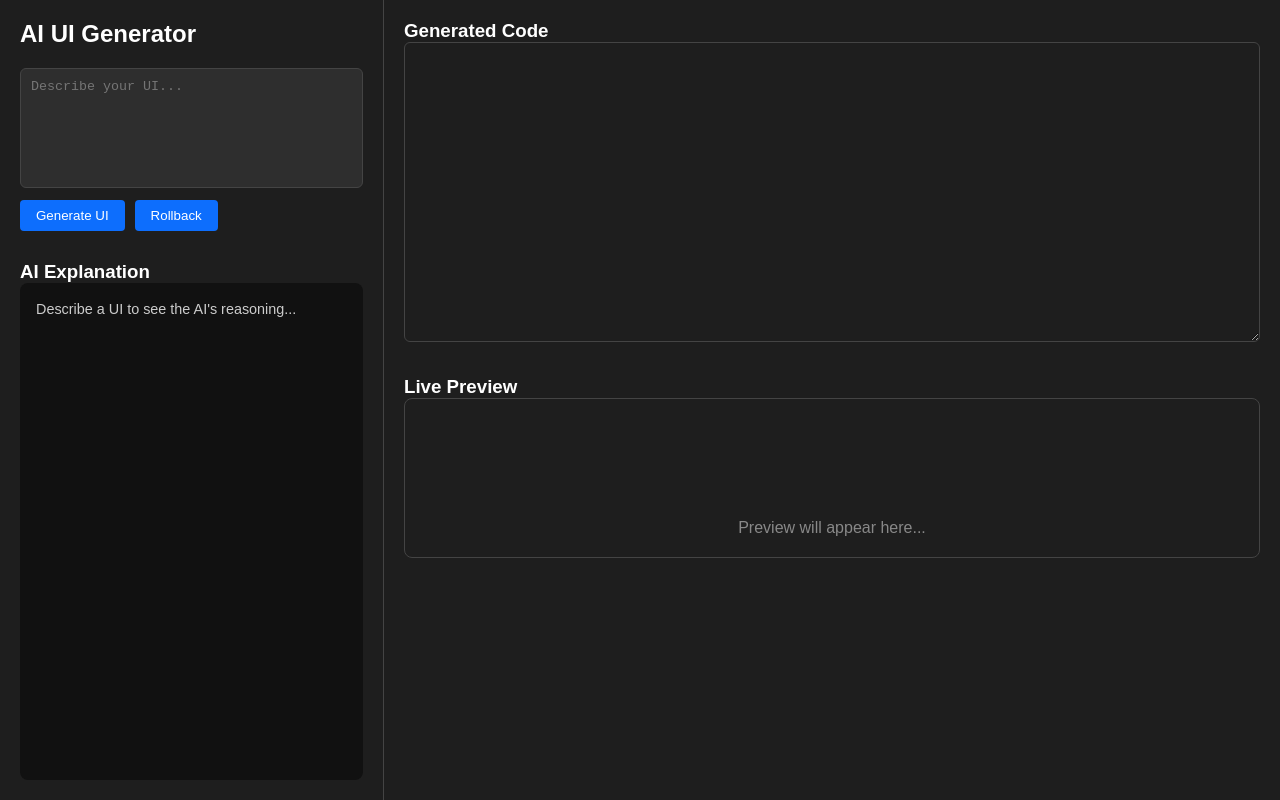
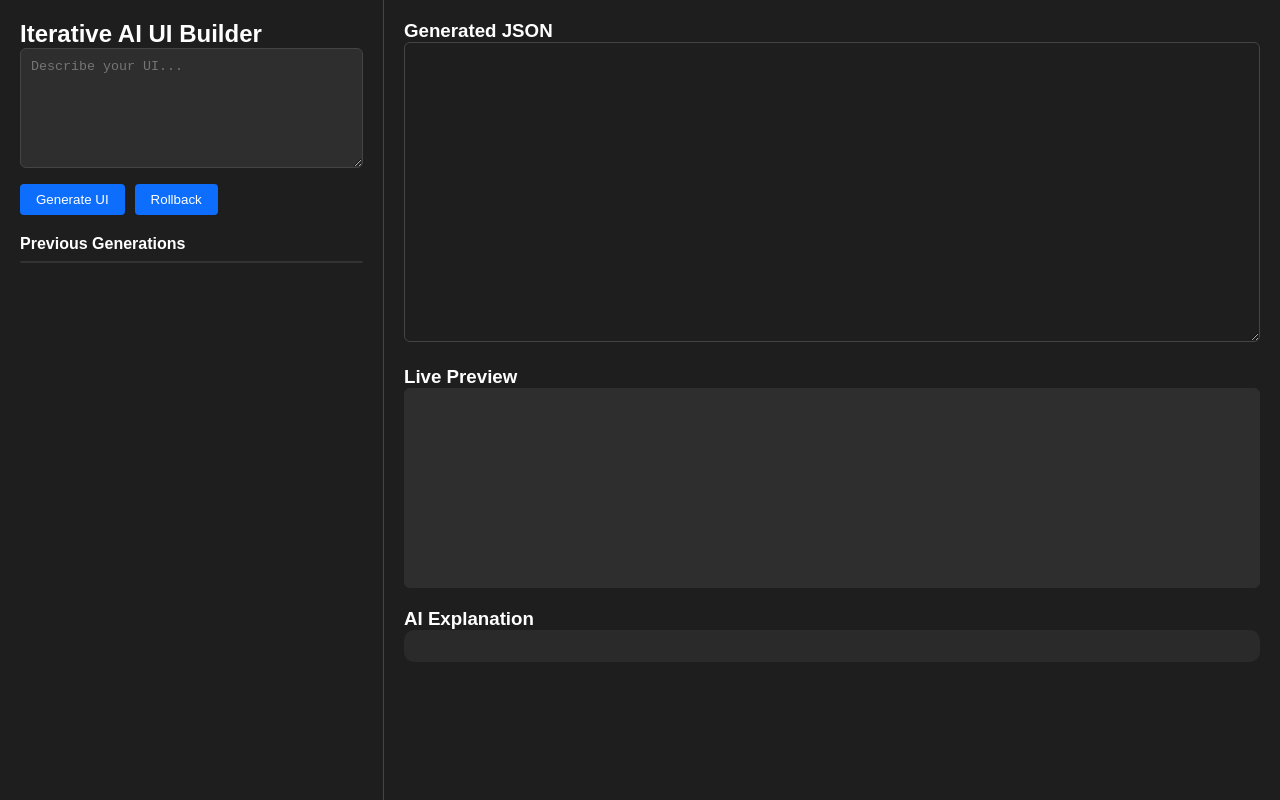
Before and after one commit to Jenni006/AI-UI-GENERATOR, a Next.js app: page / in a window 1280 px wide. Built offline with nearby package versions, Linux system fonts and the light colour scheme.

Commit message:
Code cleanup and readability improvements

```diff
--- a/src/app/page.tsx
+++ b/src/app/page.tsx
@@ -4,64 +4,111 @@ import { useState, useEffect } from "react";
 import Renderer from "@/components/Renderer";
 import Button from "@/components/ui/Button";
 
+interface HistoryItem {
+  prompt: string;
+  schema: any;
+  explanation: string;
+}
+
 export default function Home() {
   const [prompt, setPrompt] = useState("");
+  const [generatedCode, setGeneratedCode] = useState("");
   const [schema, setSchema] = useState<any>(null);
-  const [generatedCode, setGeneratedCode] = useState("");
   const [explanation, setExplanation] = useState("");
-  const [history, setHistory] = useState<any[]>([]);
   const [loading, setLoading] = useState(false);
   const [jsonError, setJsonError] = useState("");
+  const [history, setHistory] = useState<HistoryItem[]>([]);
+  const [selectedVersion, setSelectedVersion] = useState<number | null>(null);
 
-  // Live reload: update preview when code changes
+  // Live reload JSON editor
   useEffect(() => {
     if (!generatedCode) return;
+
     try {
-      const updatedSchema = JSON.parse(generatedCode);
-      setSchema(updatedSchema);
+      const parsed = JSON.parse(generatedCode);
+      setSchema(parsed);
       setJsonError("");
-    } catch {
-      // ignore invalid JSON while typing
+    } catch (err: any) {
+      setJsonError(err.message);
     }
   }, [generatedCode]);
 
   const generateUI = async () => {
     if (!prompt) return;
+
     setLoading(true);
 
     try {
       const res = await fetch("/api/plan", {
         method: "POST",
         headers: { "Content-Type": "application/json" },
-        body: JSON.stringify({ prompt, previousSchema: schema }),
+        body: JSON.stringify({
+          prompt,
+          previousSchema: schema,
+        }),
       });
 
       const data = await res.json();
 
-      if (schema) setHistory((prev) => [...prev, schema]);
+      if (data.error) {
+        alert(data.error);
+        return;
+      }
 
       setSchema(data.schema);
       setGeneratedCode(JSON.stringify(data.schema, null, 2));
       setExplanation(data.explanation);
+
+      setHistory((prev) => [
+        ...prev,
+        {
+          prompt,
+          schema: data.schema,
+          explanation: data.explanation,
+        },
+      ]);
+
+      setSelectedVersion(null);
     } catch (err) {
-      console.error("Failed to generate:", err);
+      console.error(err);
     } finally {
       setLoading(false);
     }
   };
 
   const rollback = () => {
-    if (history.length === 0) return;
-    const previous = history[history.length - 1];
-    setSchema(previous);
-    setGeneratedCode(JSON.stringify(previous, null, 2));
-    setHistory((prev) => prev.slice(0, -1));
+    if (!history.length) return;
+
+    const prev = history[history.length - 1];
+
+    setPrompt(prev.prompt);
+    setSchema(prev.schema);
+    setGeneratedCode(JSON.stringify(prev.schema, null, 2));
+    setExplanation(prev.explanation);
+
+    setHistory((prevArr) => prevArr.slice(0, -1));
+  };
+
+  const replayHistory = (index: number) => {
+    const item = history[index];
+
+    setSelectedVersion(index);
+    setPrompt(item.prompt);
+    setSchema(item.schema);
+    setGeneratedCode(JSON.stringify(item.schema, null, 2));
+    setExplanation(item.explanation);
   };
 
   const renderDiff = () => {
-    if (!history.length || !schema) return null;
-    const prevStr = JSON.stringify(history[history.length - 1], null, 2);
+    if (history.length === 0 || !schema) return null;
+
+    const prevStr = JSON.stringify(
+      history[history.length - 1].schema,
+      null,
+      2
+    );
     const currStr = JSON.stringify(schema, null, 2);
+
     const prevLines = prevStr.split("\n");
     const currLines = currStr.split("\n");
 
@@ -69,7 +116,8 @@ export default function Home() {
       <div
         key={i}
         style={{
-          backgroundColor: line !== prevLines[i] ? "rgba(255,255,0,0.2)" : "transparent",
+          backgroundColor:
+            line !== prevLines[i] ? "rgba(255,255,0,0.2)" : "transparent",
           fontFamily: "monospace",
           whiteSpace: "pre",
         }}
@@ -80,8 +128,15 @@ export default function Home() {
   };
 
   return (
-    <div style={{ display: "flex", height: "100vh", backgroundColor: "#1e1e1e", color: "#fff", overflow: "hidden" }}>
-      {/* LEFT PANEL: Chat / Control */}
+    <div
+      style={{
+        display: "flex",
+        height: "100vh",
+        backgroundColor: "#1e1e1e",
+        color: "#fff",
+      }}
+    >
+      {/* LEFT PANEL */}
       <div
         style={{
           width: "30%",
@@ -89,9 +144,11 @@ export default function Home() {
           borderRight: "1px solid #444",
           display: "flex",
           flexDirection: "column",
+          justifyContent: "space-between",
         }}
       >
-        <h2 style={{ marginBottom: "20px" }}>AI UI Generator</h2>
+        <div>
+          <h2>Iterative AI UI Builder</h2>
 
           <textarea
             value={prompt}
@@ -106,11 +163,10 @@ export default function Home() {
               border: "1px solid #444",
               backgroundColor: "#2e2e2e",
               color: "#fff",
-            resize: "none",
             }}
           />
 
-        <div style={{ display: "flex", gap: "10px" }}>
+          <div style={{ display: "flex", gap: "10px", marginBottom: "20px" }}>
             <Button
               label={loading ? "Generating..." : "Generate UI"}
               onClick={generateUI}
@@ -118,76 +174,100 @@ export default function Home() {
             <Button
               label="Rollback"
               onClick={rollback}
-            style={{ backgroundColor: "#4a4a4a" }}
+              style={{ backgroundColor: "#6c757d" }}
             />
           </div>
 
-        <h3 style={{ marginTop: "30px" }}>AI Explanation</h3>
+          {/* History Dropdown Style */}
+          <h4 style={{ marginBottom: "8px" }}>Previous Generations</h4>
           <div
             style={{
-            backgroundColor: "#111",
-            color: "#ccc",
-            padding: "16px",
-            borderRadius: "8px",
-            fontSize: "0.9rem",
-            lineHeight: "1.4",
-            flexGrow: 1,
+              maxHeight: "40vh",
               overflowY: "auto",
+              border: "1px solid #333",
+              borderRadius: "6px",
             }}
           >
-          {explanation || "Describe a UI to see the AI's reasoning..."}
+            {history.map((item, index) => (
+              <div
+                key={index}
+                onClick={() => replayHistory(index)}
+                style={{
+                  padding: "10px",
+                  cursor: "pointer",
+                  borderBottom: "1px solid #333",
+                  backgroundColor:
+                    selectedVersion === index
+                      ? "#2a2a2a"
+                      : "transparent",
+                }}
+              >
+                {item.prompt.length > 50
+                  ? item.prompt.slice(0, 50) + "..."
+                  : item.prompt}
+              </div>
+            ))}
+          </div>
         </div>
       </div>
 
-      {/* RIGHT PANEL: Code & Preview */}
-      <div style={{ width: "70%", padding: "20px", overflowY: "auto" }}>
-
-        {/* Top Section: Code and Diff */}
-        <div style={{ display: "flex", gap: "20px", marginBottom: "30px" }}>
+      {/* RIGHT PANEL */}
+      <div
+        style={{
+          width: "70%",
+          padding: "20px",
+          overflow: "auto",
+          display: "flex",
+          flexDirection: "column",
+          gap: "20px",
+        }}
+      >
+        {/* Code + Diff */}
+        <div style={{ display: "flex", gap: "20px" }}>
+          {/* Code Editor */}
           <div style={{ flex: 1 }}>
-            <h3>Generated Code</h3>
+            <h3>Generated JSON</h3>
             <textarea
               value={generatedCode}
-              onChange={(e) => {
-                setGeneratedCode(e.target.value);
-                try {
-                  const parsed = JSON.parse(e.target.value);
-                  setSchema(parsed);
-                  setJsonError("");
-                } catch (err: any) {
-                  setJsonError(err.message);
-                }
-              }}
+              onChange={(e) => setGeneratedCode(e.target.value)}
               style={{
                 width: "100%",
                 height: "300px",
                 fontFamily: "monospace",
                 backgroundColor: "#1e1e1e",
                 color: "#fff",
-                border: jsonError ? "2px solid #ff4444" : "1px solid #444",
+                border: jsonError
+                  ? "2px solid red"
+                  : "1px solid #444",
                 borderRadius: "6px",
                 padding: "10px",
               }}
             />
             {jsonError && (
-              <div style={{ color: "#ff4444", marginTop: "6px", fontSize: "12px", fontFamily: "monospace" }}>
-                JSON Error: {jsonError}
+              <div
+                style={{
+                  color: "red",
+                  marginTop: "6px",
+                  fontFamily: "monospace",
+                }}
+              >
+                Error: {jsonError}
               </div>
             )}
           </div>
 
+          {/* Diff View */}
           {history.length > 0 && (
             <div style={{ flex: 1 }}>
-              <h3>Previous Version</h3>
+              <h3>Diff</h3>
               <div
                 style={{
                   backgroundColor: "#111",
                   padding: "10px",
-                  height: "300px",
+                  maxHeight: "300px",
                   overflowY: "auto",
                   borderRadius: "6px",
                   border: "1px solid #444",
-                  fontSize: "12px",
                 }}
               >
                 {renderDiff()}
@@ -196,24 +276,34 @@ export default function Home() {
           )}
         </div>
 
-        {/* Bottom Section: Live Preview */}
+        {/* Live Preview */}
+        <div>
           <h3>Live Preview</h3>
           <div
             style={{
-            marginBottom: "20px",
+              minHeight: "200px",
+              backgroundColor: "#2e2e2e",
+              borderRadius: "6px",
               padding: "20px",
-            backgroundColor: "#1e1e1e",
-            color: "#fff",
-            borderRadius: "8px",
-            minHeight: "150px",
-            border: "1px solid #444",
             }}
           >
-          {schema ? <Renderer schema={schema} /> : (
-             <div style={{ color: "#888", textAlign: "center", marginTop: "100px" }}>
-               Preview will appear here...
+            {schema && <Renderer schema={schema} />}
           </div>
-          )}
+        </div>
+
+        {/* AI Explanation */}
+        <div>
+          <h3>AI Explanation</h3>
+          <div
+            style={{
+              backgroundColor: "#2a2a2a",
+              padding: "16px",
+              borderRadius: "10px",
+              color: "#ddd",
+            }}
+          >
+            {explanation}
+          </div>
         </div>
       </div>
     </div>
```
Also changed, not shown: src/app/api/plan/route.ts (+56 -44 lines), 1 other file (tests, documents, lock files or other folders). Lines whose indentation alone changed are shown as unchanged.
